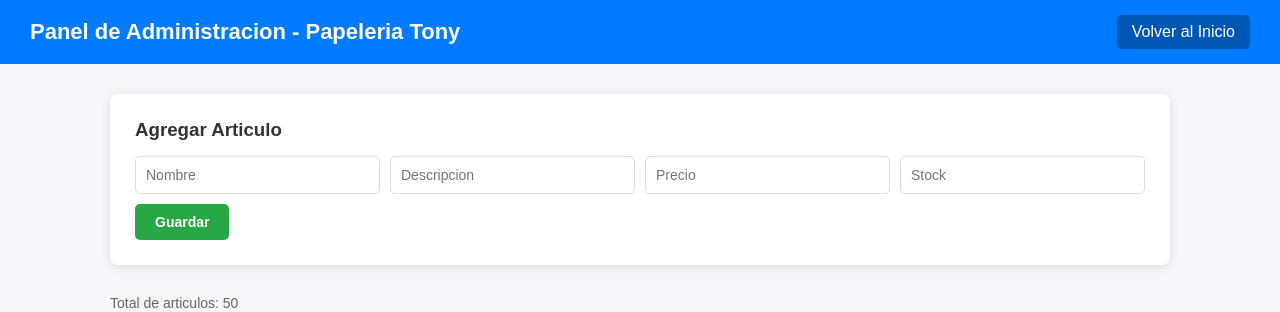
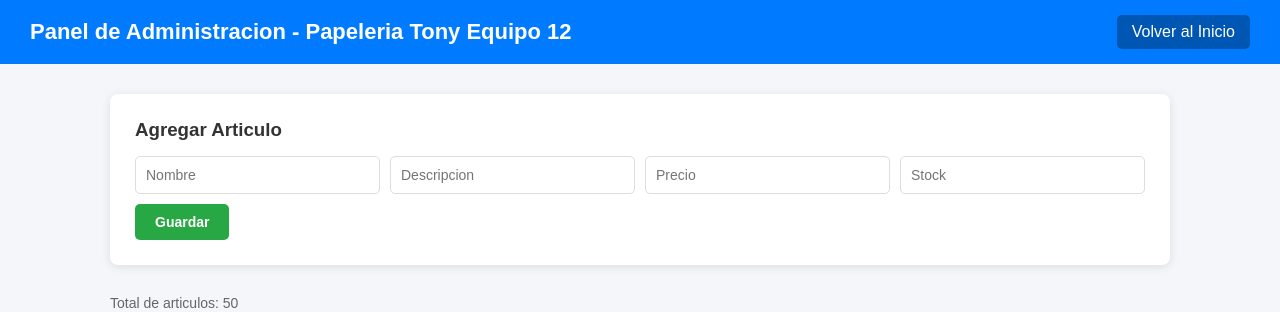
Before and after one commit to XimenaCorte/ProyectoFinalTony12, a PHP site: page /admin.php in a window 1280 px wide. Shown: the top 312 px of the page. Run offline with PHP 8.4, Linux system fonts and the light colour scheme; the visitor is signed in with stand-in values (Sample User, id 1); data comes from the database, SQL or seed files in the repository.

Commit message:
Update admin.php

```diff
--- a/admin.php
+++ b/admin.php
@@ -96,7 +96,7 @@ $resultado = $conn->query("SELECT * FROM articulos ORDER BY id ASC");
 </head>
 <body>
     <header>
-        <h1>Panel de Administracion - Papeleria Tony</h1>
+        <h1>Panel de Administracion - Papeleria Tony Equipo 12</h1>
         <a href="index.php">Volver al Inicio</a>
     </header>
 
```
